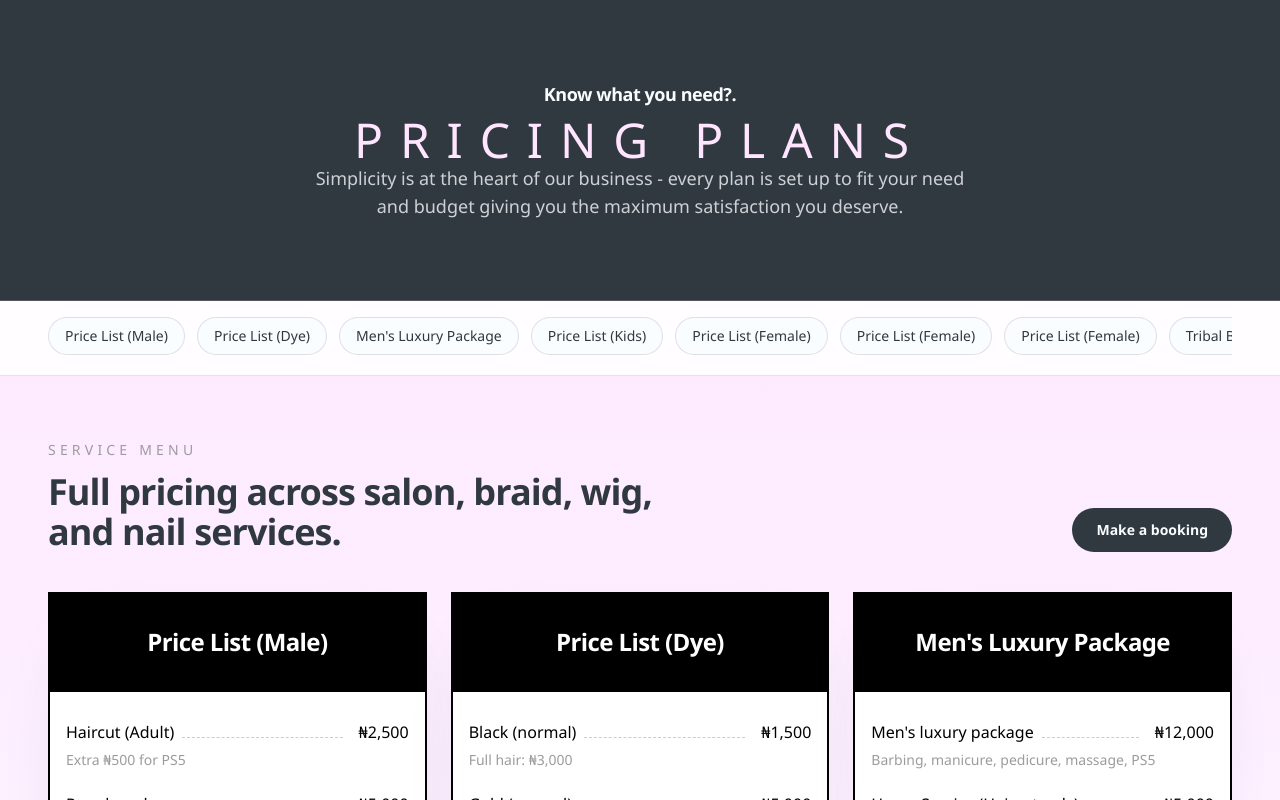
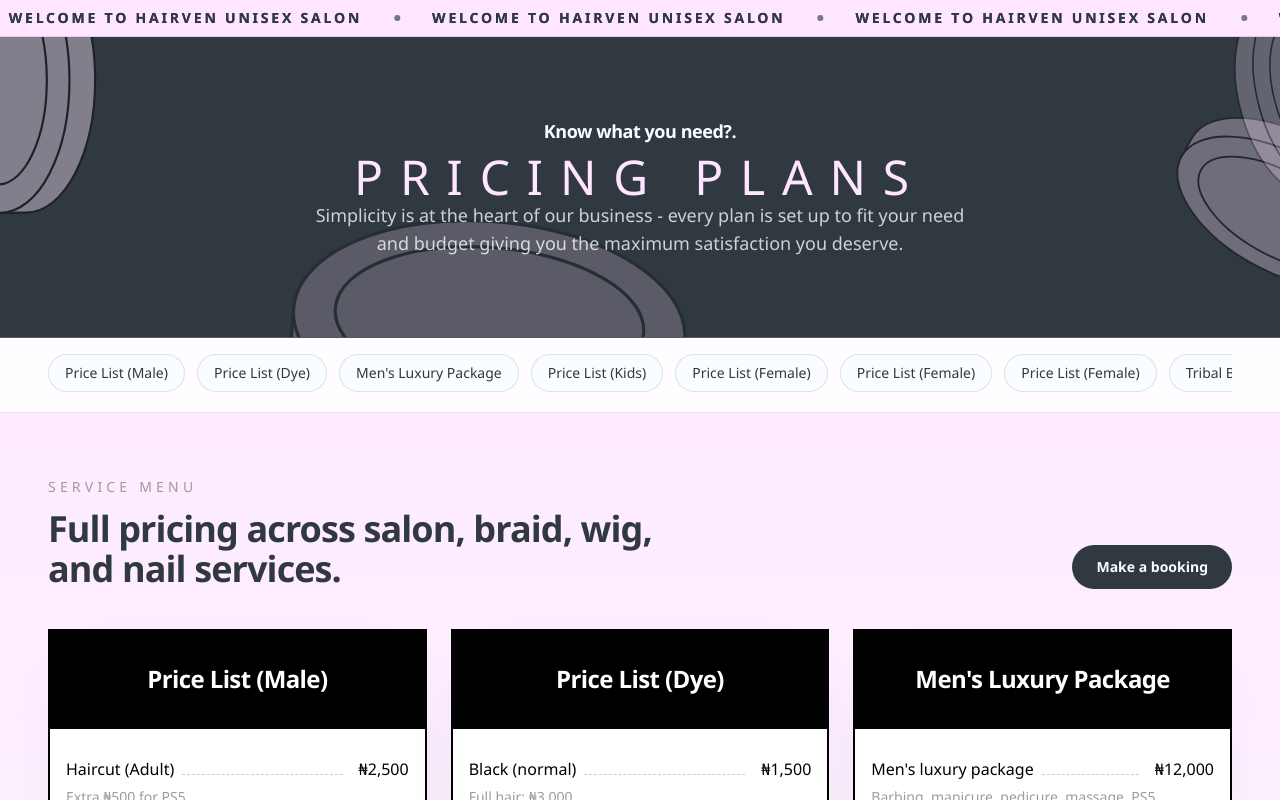
Before and after one commit to jbxxnn/hairven, a Next.js app: page /pricing in a window 1280 px wide. Shown: the top 800 px of the page. Built offline with nearby package versions, Linux system fonts and the light colour scheme.

Commit message:
feat: add animated marquee and decorative hero graphics to pricing page

```diff
--- /dev/null
+++ b/public/svg.md
@@ -0,0 +1,5 @@
+<svg xmlns:xlink="http://www.w3.org/1999/xlink" width="120" height="181" viewBox="0 0 120 181" fill="none" xmlns="http://www.w3.org/2000/svg">
+<path d="M29.8771 12.3853C16.6282 29.5485 13.3467 63.8798 23.3317 100.229C33.3168 136.578 53.6571 164.426 73.8053 172.426L75.4493 178.389L91.9584 173.857C116.815 167.029 126.408 123 113.369 75.5187C100.329 28.0367 69.6078 -4.93599 44.7803 1.8962L28.2715 6.42792L29.8771 12.3853Z" fill="#FFE5FF" stroke="#000000" stroke-width="1.45942px" stroke-miterlimit="10"></path>
+<path d="M96.8624 80.0577C83.826 32.5713 53.1019 -0.390804 28.2383 6.4349C3.3748 13.2606 -6.21323 57.2894 6.82309 104.776C19.8594 152.263 50.5835 185.225 75.4468 178.399C100.31 171.573 109.899 127.544 96.8624 80.0577Z" fill="#FFE5FF" stroke="#000000" stroke-width="1.45942px" stroke-miterlimit="10"></path>
+<path d="M82.2919 84.0518C72.0138 46.6111 49.3404 20.1965 31.6496 25.0531C13.9589 29.9097 7.94985 64.1983 18.2283 101.639C28.5067 139.079 51.1804 165.494 68.8711 160.637C86.5622 155.78 92.5707 121.492 82.2919 84.0518Z" fill="#FFE5FF" stroke="#000000" stroke-width="1.45942px" stroke-miterlimit="10"></path>
+</svg>
--- a/src/app/globals.css
+++ b/src/app/globals.css
@@ -27,3 +27,13 @@
   color: var(--foreground);
   font-family: var(--font-geist-sans);
 }
+
+@layer utilities {
+  @keyframes marquee {
+    from { transform: translateX(0); }
+    to { transform: translateX(-50%); }
+  }
+  .animate-marquee {
+    animation: marquee 30s linear infinite;
+  }
+}
--- a/src/app/pricing/page.tsx
+++ b/src/app/pricing/page.tsx
@@ -1,4 +1,6 @@
 import { readPricingDatasetSafely } from "@/lib/pricing-server";
+import { HeroDecor } from "@/components/hero-decor";
+import { Marquee } from "@/components/marquee";
 
 export const dynamic = "force-dynamic";
 
@@ -7,8 +9,12 @@
 
   return (
     <main className="min-h-screen bg-[linear-gradient(180deg,#FFE5FF_0%,#FAFDFF_42%,#FFFFFF_100%)] text-[#303940]">
-      <section className="border-b border-[#9c9c9c]/30 bg-[#303940] text-[#FAFDFF]">
-        <div className="mx-auto flex items-center max-w-7xl flex-col gap-8 px-4 py-12 sm:px-8 sm:py-16 lg:px-12 lg:gap-10 lg:py-20">
+      <Marquee />
+      <section className="relative overflow-hidden border-b border-[#9c9c9c]/30 bg-[#303940] text-[#FAFDFF]">
+        <div className="absolute inset-0 z-0">
+          <HeroDecor />
+        </div>
+        <div className="relative z-10 mx-auto flex items-center max-w-7xl flex-col gap-8 px-4 py-12 sm:px-8 sm:py-16 lg:px-12 lg:gap-10 lg:py-20">
           <div className="max-w-3xl">
             <h1 className="text-lg font-semibold text-center tracking-tight">
               Know what you need?.
--- /dev/null
+++ b/src/components/hero-decor.tsx
@@ -0,0 +1,51 @@
+export function HeroDecor() {
+  const SvgPath = () => (
+    <svg width="120" height="181" viewBox="0 0 120 181" fill="none" xmlns="http://www.w3.org/2000/svg">
+      <path
+        d="M29.8771 12.3853C16.6282 29.5485 13.3467 63.8798 23.3317 100.229C33.3168 136.578 53.6571 164.426 73.8053 172.426L75.4493 178.389L91.9584 173.857C116.815 167.029 126.408 123 113.369 75.5187C100.329 28.0367 69.6078 -4.93599 44.7803 1.8962L28.2715 6.42792L29.8771 12.3853Z"
+        fill="#FFE5FF"
+        stroke="#000000"
+        strokeWidth="1.45942"
+        strokeMiterlimit="10"
+      />
+      <path
+        d="M96.8624 80.0577C83.826 32.5713 53.1019 -0.390804 28.2383 6.4349C3.3748 13.2606 -6.21323 57.2894 6.82309 104.776C19.8594 152.263 50.5835 185.225 75.4468 178.399C100.31 171.573 109.899 127.544 96.8624 80.0577Z"
+        fill="#FFE5FF"
+        stroke="#000000"
+        strokeWidth="1.45942"
+        strokeMiterlimit="10"
+      />
+      <path
+        d="M82.2919 84.0518C72.0138 46.6111 49.3404 20.1965 31.6496 25.0531C13.9589 29.9097 7.94985 64.1983 18.2283 101.639C28.5067 139.079 51.1804 165.494 68.8711 160.637C86.5622 155.78 92.5707 121.492 82.2919 84.0518Z"
+        fill="#FFE5FF"
+        stroke="#000000"
+        strokeWidth="1.45942"
+        strokeMiterlimit="10"
+      />
+    </svg>
+  );
+
+  return (
+    <div className="absolute inset-0 overflow-hidden pointer-events-none">
+      {/* Top Left */}
+      <div className="absolute -top-12 -left-12 rotate-[15deg] scale-150 opacity-40">
+        <SvgPath />
+      </div>
+
+      {/* Top Right */}
+      <div className="absolute top-1/4 -right-16 -rotate-[45deg] scale-125 opacity-30">
+        <SvgPath />
+      </div>
+
+      {/* Center Bottom (Partially cut) */}
+      <div className="absolute -bottom-24 left-1/3 rotate-[110deg] scale-[2.2] opacity-20">
+        <SvgPath />
+      </div>
+
+      {/* Far Right Bottom */}
+      <div className="absolute bottom-1/2 -right-20 rotate-[180deg] scale-110 opacity-25">
+        <SvgPath />
+      </div>
+    </div>
+  );
+}
--- /dev/null
+++ b/src/components/marquee.tsx
@@ -0,0 +1,25 @@
+export function Marquee() {
+  const text = "Welcome to Hairven Unisex Salon";
+  const items = Array(10).fill(text);
+
+  return (
+    <div className="relative flex overflow-x-hidden border-b border-[#000000]/10 bg-[#FFE5FF] py-2 text-[#303940]">
+      <div className="flex animate-marquee whitespace-nowrap">
+        {items.map((item, idx) => (
+          <span key={idx} className="mx-4 flex items-center text-xs font-semibold uppercase tracking-[0.2em] sm:text-sm">
+            {item}
+            <span className="ml-8 block h-1.5 w-1.5 rounded-full bg-[#303940]/40" />
+          </span>
+        ))}
+      </div>
+      <div className="absolute top-0 flex animate-marquee whitespace-nowrap py-2" aria-hidden="true">
+        {items.map((item, idx) => (
+          <span key={idx} className="mx-4 flex items-center text-xs font-semibold uppercase tracking-[0.2em] sm:text-sm">
+            {item}
+            <span className="ml-8 block h-1.5 w-1.5 rounded-full bg-[#303940]/40" />
+          </span>
+        ))}
+      </div>
+    </div>
+  );
+}
```
